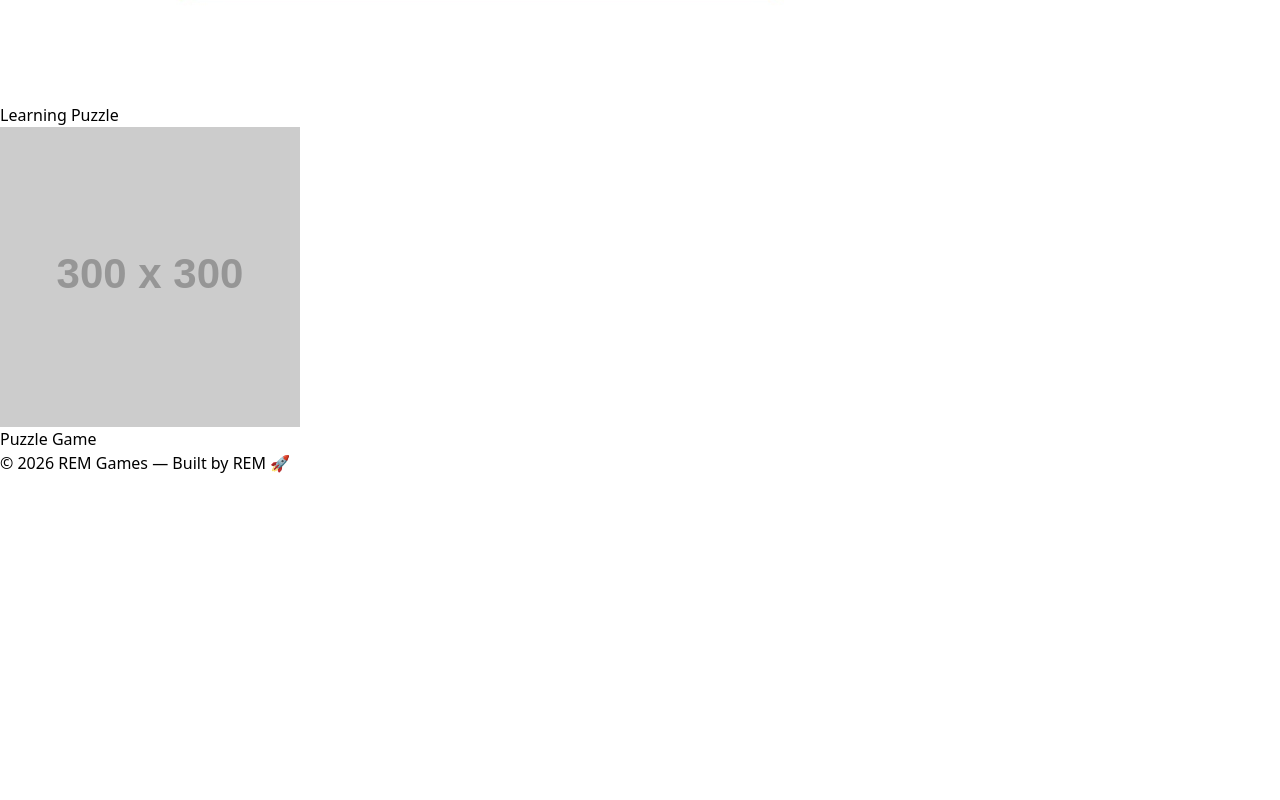
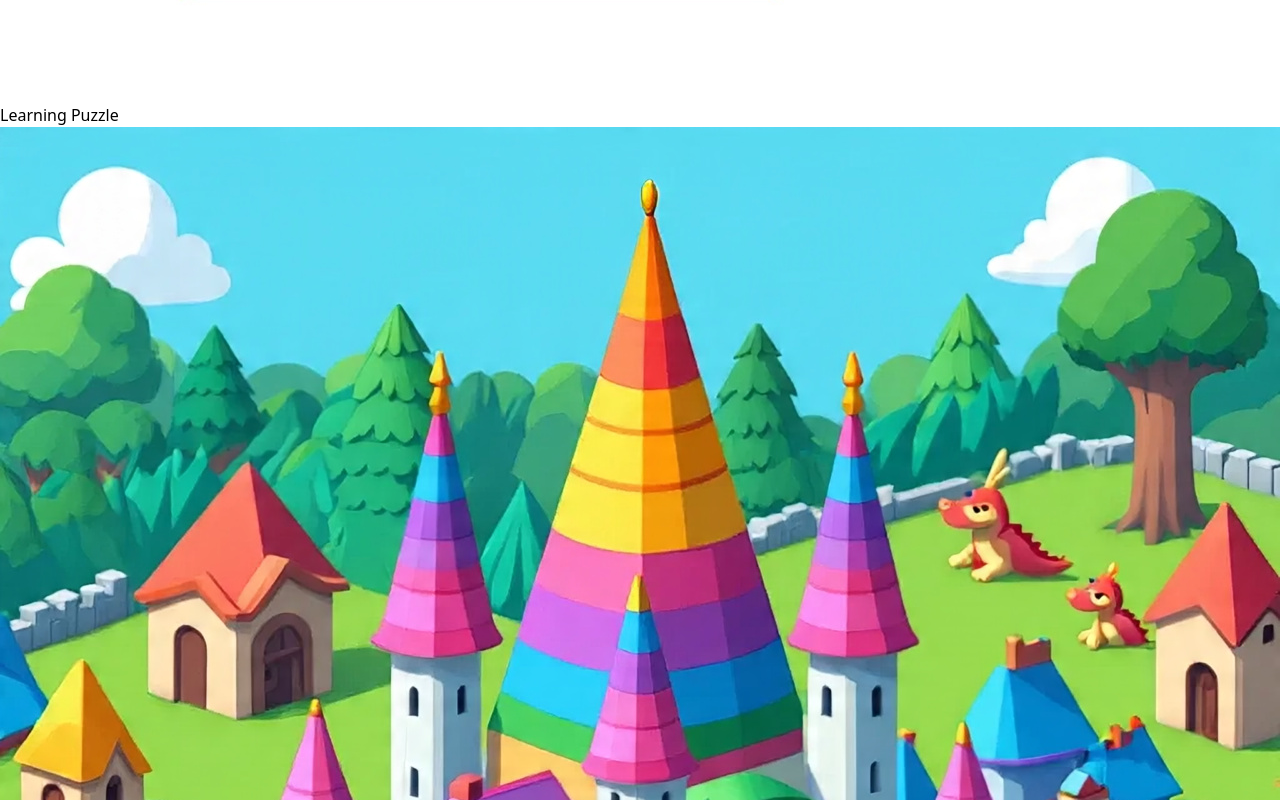
Before and after one commit to rajabeventmanagement-hub/rem-games, a React (Vite) app: page / in a window 1280 px wide. Shown: the part 1380-2180 px from the top of the page. Before the commit the page ends 1855 px from the top, so only its background shows below. Built offline with nearby package versions, Linux system fonts and the light colour scheme.

Commit message:
First commit

```diff
--- a/src/data/game.js
+++ b/src/data/game.js
@@ -13,9 +13,9 @@ const games = [
   },
   {
     id: 3,
-    title: "Puzzle Game",
-    image: "https://via.placeholder.com/300",
-    link: "https://example.com/puzzle"
+    title: "Kiddy Kingdom",
+    image: "/kiddy-kingdom.jpeg",
+    link: "https://kiddy-kingdom.vercel.app/"
   }
 ];
 
```
Also changed, not shown: public/kiddy-kingdom.jpeg (added).
